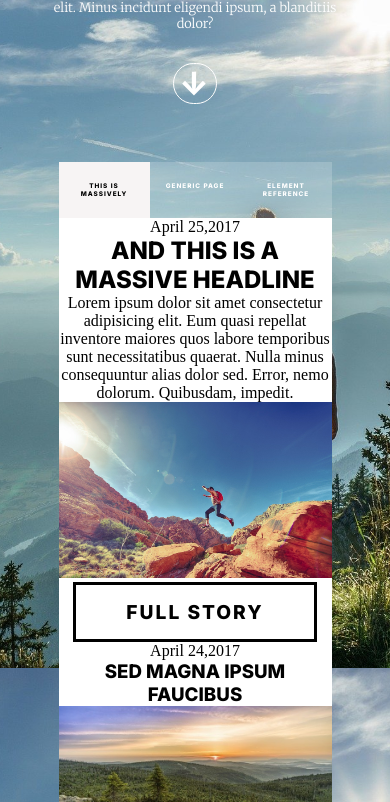
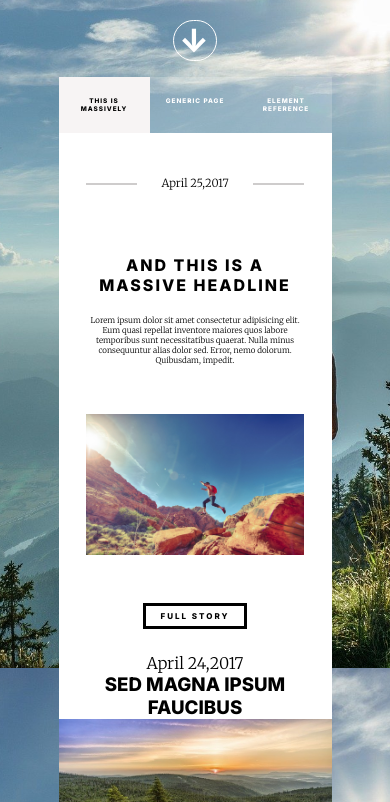
Before and after one commit to jcc6971/integration-montagne, a plain HTML site: page index.html in a window 390 px wide. Shown: the part 176-978 px from the top of the page. Drawn offline with Linux system fonts and the light colour scheme.

Commit message:
massive-ok

```diff
--- a/index.html
+++ b/index.html
@@ -38,10 +38,12 @@
     </div>
   </nav>
   <main>
+    <div class="date1">
+      <span>April 25,2017</span>
+    </div>
     <section class="massive">
-      <span>April 25,2017</span>
       <div class="andthis">
-        <h2>and this is a massive headline</h2>
+        <h2>and this is a <br> massive headline</h2>
         <p>Lorem ipsum dolor sit amet consectetur adipisicing elit. Eum quasi repellat inventore maiores quos labore
           temporibus sunt necessitatibus quaerat. Nulla minus consequuntur alias dolor sed. Error, nemo dolorum.
           Quibusdam, impedit.</p>
--- a/style.scss
+++ b/style.scss
@@ -18,12 +18,19 @@ button {
   &:hover {
     background: rgb(0, 153, 255);
   }
+  @media screen and (max-width: 800px) {
+    font-size: 0.5rem;
+    padding: 5px 15px;
+  }
 }
 h1,
 h2,
 h3 {
   font-family: "Inter", sans-serif;
   text-transform: uppercase;
+}
+p {
+  font-family: "Merriweather", serif;
 }
 ul li {
   list-style: none;
@@ -73,7 +80,7 @@ header {
     }
   }
   @media screen and (max-width: 700px) {
-    min-height: 40vh;
+    min-height: 30vh;
   }
 }
 nav {
@@ -135,7 +142,88 @@ main {
   background: rgb(255, 255, 255);
   margin: 0 auto;
   width: 70%;
+  .date1 {
+    position: relative;
+    padding: 40px 0;
+    span {
+      font-family: "Merriweather", serif;
+      @media screen and (max-width: 750px) {
+        font-size: 0.9rem;
+      }
+      @media screen and (max-width: 550px) {
+        font-size: 0.7rem;
+      }
+      &::before,
+      &::after {
+        position: absolute;
+        display: inline-block;
+        content: "";
+        width: 30%;
+        border: 1px rgb(206, 204, 204) solid;
+        top: 50px;
+      }
+      &::before {
+        left: 10%;
+      }
+      &::after {
+        right: 10%;
+      }
+      @media screen and (max-width: 1200px) {
+        &::before,
+        &::after {
+          width: 25%;
+        }
+      }
+      @media screen and (max-width: 900px) {
+        &::before,
+        &::after {
+          width: 18%;
+        }
+      }
+    }
+  }
+  .massive {
+    min-height: 130vh;
+    display: flex;
+    flex-direction: column;
+    justify-content: space-around;
+    align-items: center;
+    width: 80%;
+    margin: 0 auto;
+    position: relative;
+    .andthis {
+      width: 60%;
+      margin: 0 auto;
+      h2 {
+        font-size: 3.5rem;
+        letter-spacing: 2px;
+      }
+      p {
+        line-height: 40px;
+        margin-top: 20px;
+      }
+      @media screen and (max-width: 1780px) {
+        width: 100%;
+      }
+
+      @media screen and (max-width: 770px) {
+        h2 {
+          font-size: 1rem;
+        }
+        p {
+          font-size: 0.5rem;
+          line-height: normal;
+        }
+      }
+    }
+    @media screen and (max-width: 800px) {
+      min-height: 50vh;
+    }
+  }
   img {
     width: 100%;
   }
+  .photos {
+    height: 50vh;
+  }
 }
```
Also changed, not shown: style.css, 1 other file.
